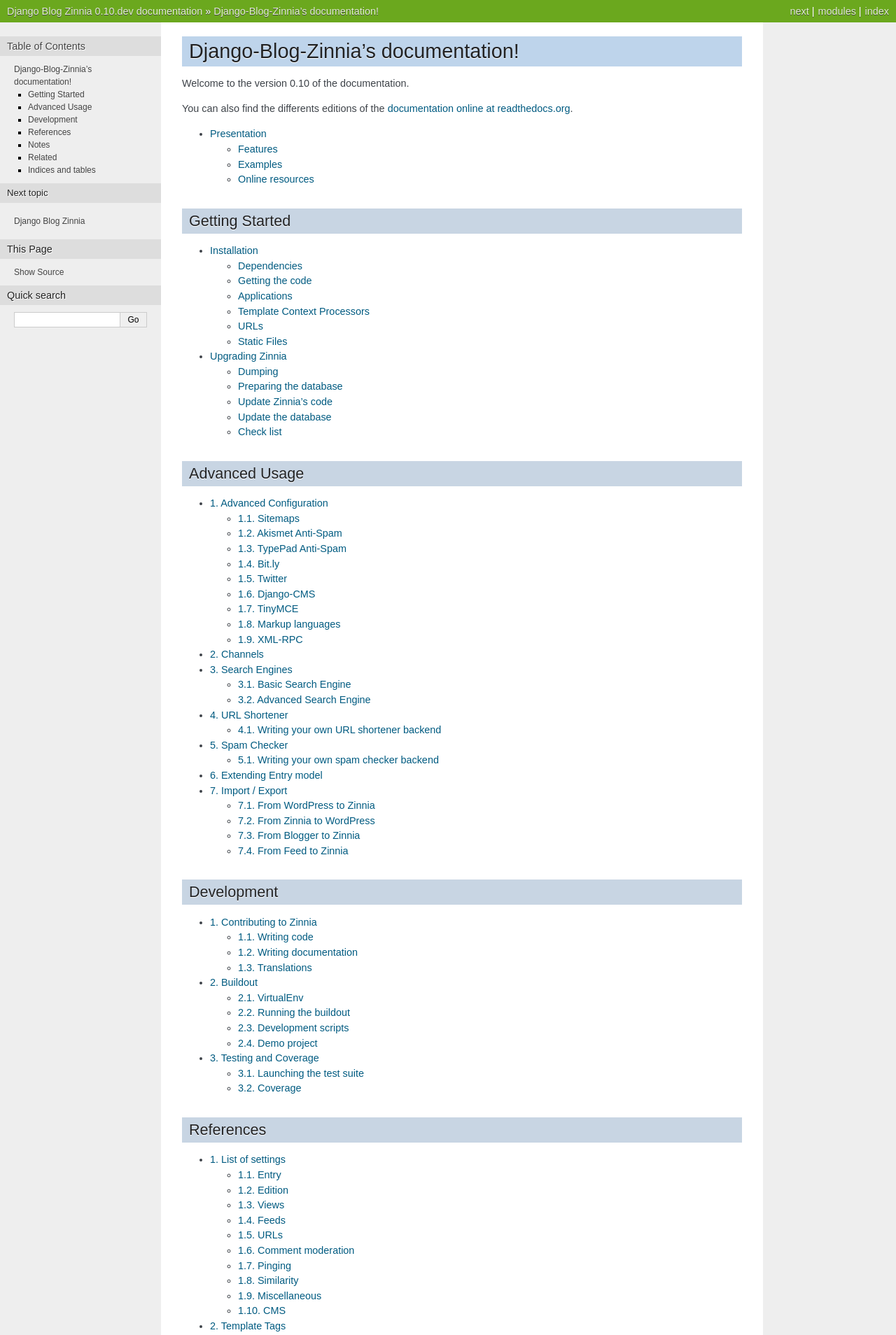
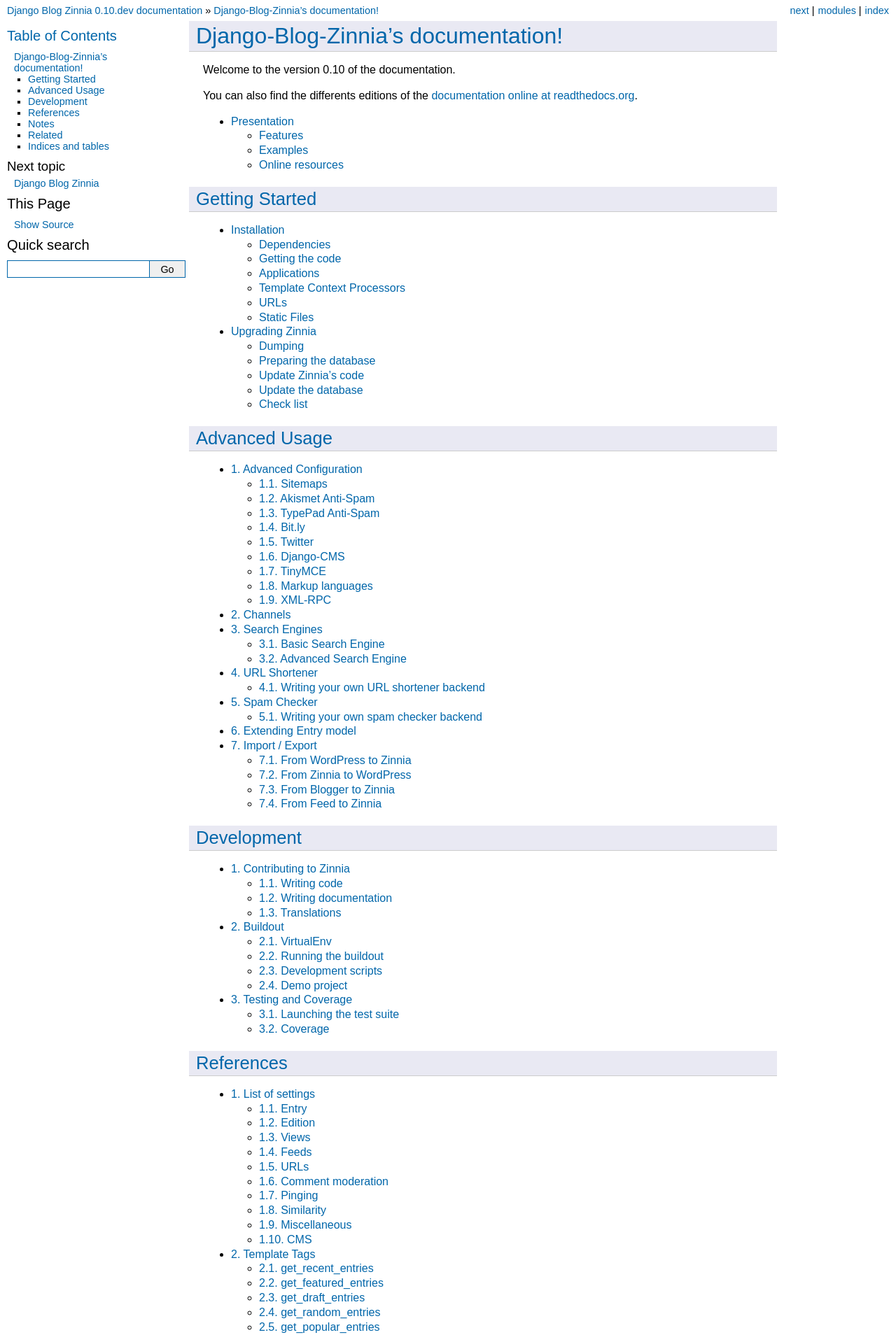
Before and after one commit to Holland1314qu/Fantomas42o, a Sphinx documentation site: the page built from docs/index.rst, in a window 1280 px wide. Shown: the top 1908 px of the page at 70% size. Built offline with Sphinx 7.4.7, drawn with Linux system fonts in a browser that asks for light colours.

Commit message:
theming doc

```diff
--- a/docs/conf.py
+++ b/docs/conf.py
@@ -104,12 +104,38 @@
 
 # The theme to use for HTML and HTML Help pages.  See the documentation for
 # a list of builtin themes.
-html_theme = 'nature'
+html_theme = 'default'
 
 # Theme options are theme-specific and customize the look and feel of a theme
 # further.  For a list of options available for each theme, see the
 # documentation.
-#html_theme_options = {}
+text_color = '#33333'
+link_color = '#0066AA'
+box_color = '#e9e9f3'
+background_color = '#FFF'
+text_font = "Arial, Helvetica, sans-serif"
+
+html_theme_options = {
+    'footerbgcolor': background_color,
+    'footertextcolor': text_color,
+    'sidebarbgcolor': background_color,
+    'sidebartextcolor': text_color,
+    'sidebarlinkcolor': link_color,
+    'relbarbgcolor': background_color,
+    'relbartextcolor': text_color,
+    'relbarlinkcolor': link_color,
+    'bgcolor': background_color,
+    'textcolor': text_color,
+    'linkcolor': link_color,
+    'visitedlinkcolor': link_color,
+    'headbgcolor': box_color,
+    'headtextcolor': link_color,
+    'headlinkcolor': link_color,
+    'codebgcolor': box_color,
+    'bodyfont': text_font,
+    'headfont': text_font,
+    'sidebarwidth': 270,
+}
 
 # Add any paths that contain custom themes here, relative to this directory.
 #html_theme_path = []
```
